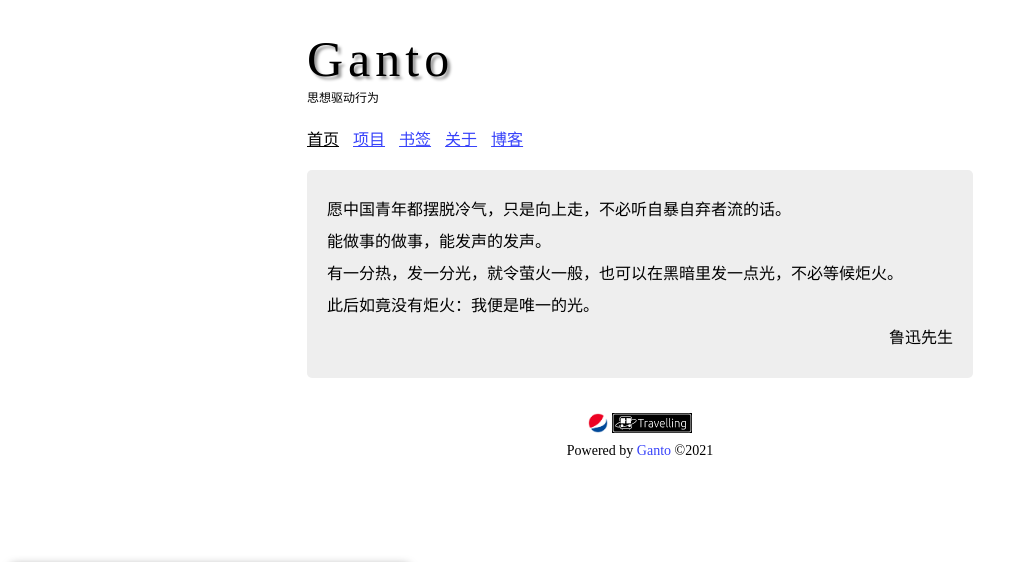
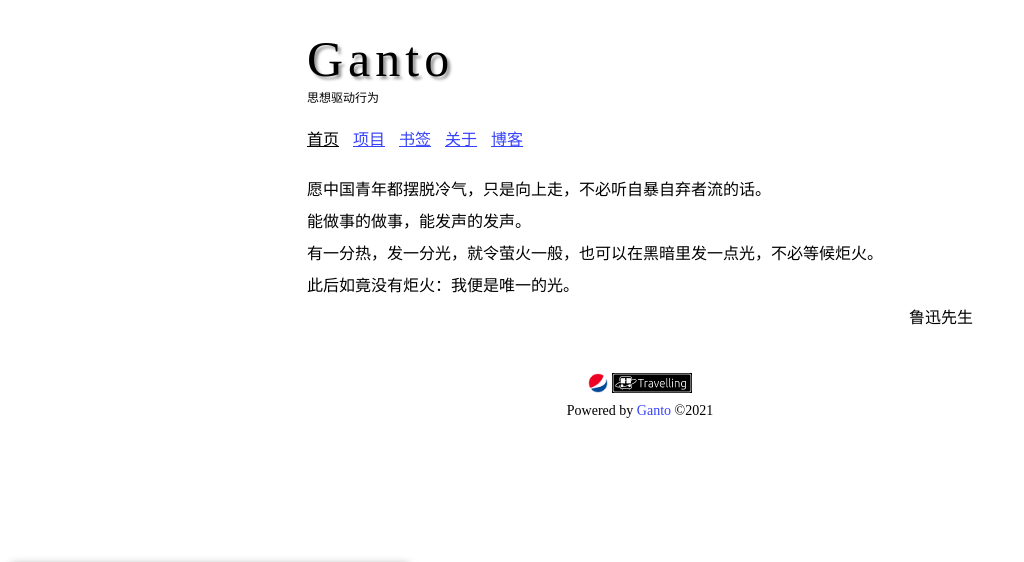
Before and after one commit to lyc688/Ganto, a PHP site: page /index.html in a window 1280 px wide. Shown: the top 562 px of the page, without its empty margins (0-1024 px from the left). Run offline with PHP 8.4, Linux system fonts and the light colour scheme; some libraries are stand-ins or nearby versions.

Commit message:
Update homepage.css

```diff
--- a/css/homepage.css
+++ b/css/homepage.css
@@ -339,17 +339,17 @@ span.vnick,a.vnick {
 	box-shadow: 0px 0px 10px rgba(0,0,0,0.1);
 }
 .cevno>.article {
-	background-color: var(--article-background-color);
-	padding: 20px;
+/* 	background-color: var(--article-background-color);
+	padding: 20px; */
 	margin-bottom: 10px;
 	border-radius: 5px;
 }
 .cevno>.article:last-child {
 	margin-bottom: 0px;
 }
-.cevno>.article:hover{
+/* .cevno>.article:hover{
 	background-color: var(--article-background-color-hover);
-}
+} */
 .theme-btn{
 	width: 100%;
 	display: flex;
```
